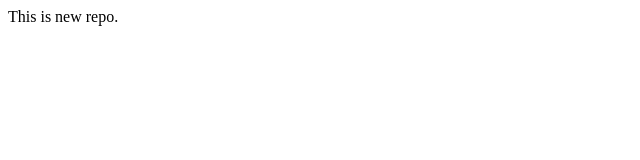
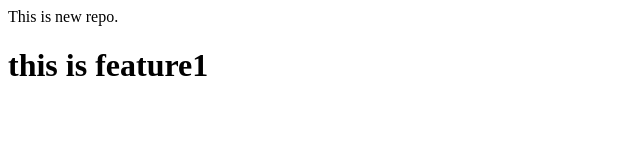
Before and after one commit to amit-patil575/LocalRepo, a plain HTML site: page index.html in a window 1280 px wide. Shown: the whole page, without its empty margins (0-640 px from the left). Drawn offline with Linux system fonts and the light colour scheme.

Commit message:
add feature1

```diff
--- a/index.html
+++ b/index.html
@@ -1 +1,2 @@
 <p>This is new repo.</p>
+<h1>this is feature1</h1>
```
